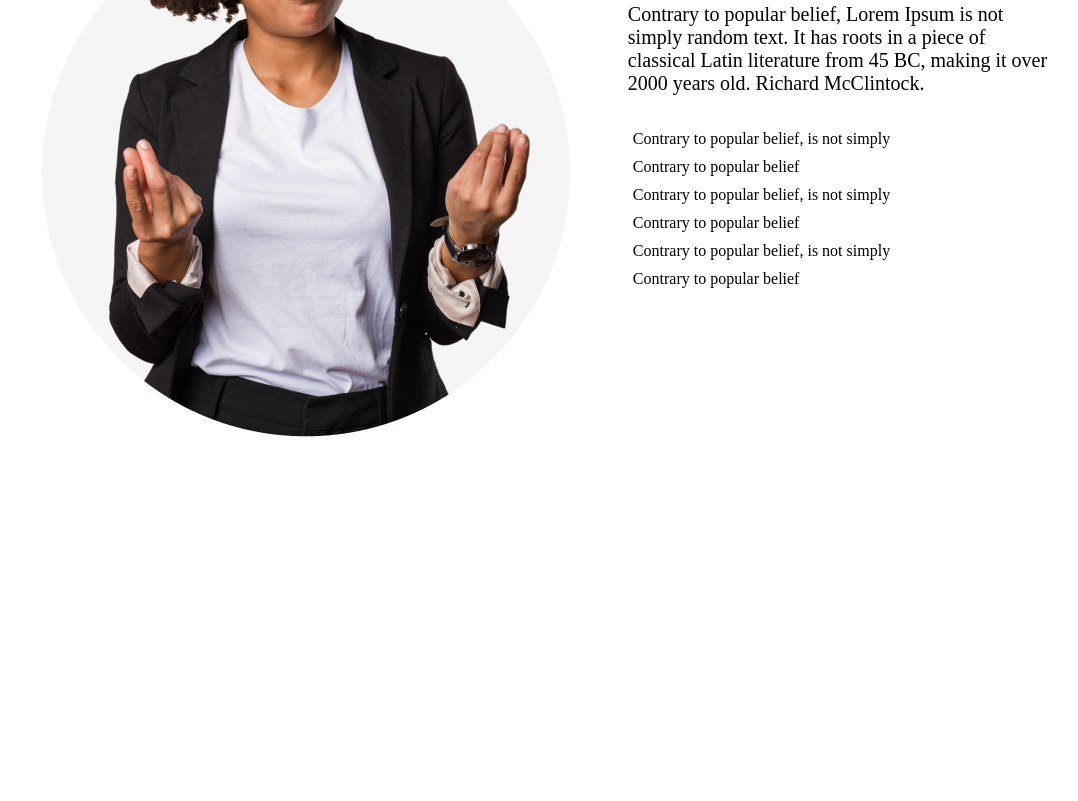
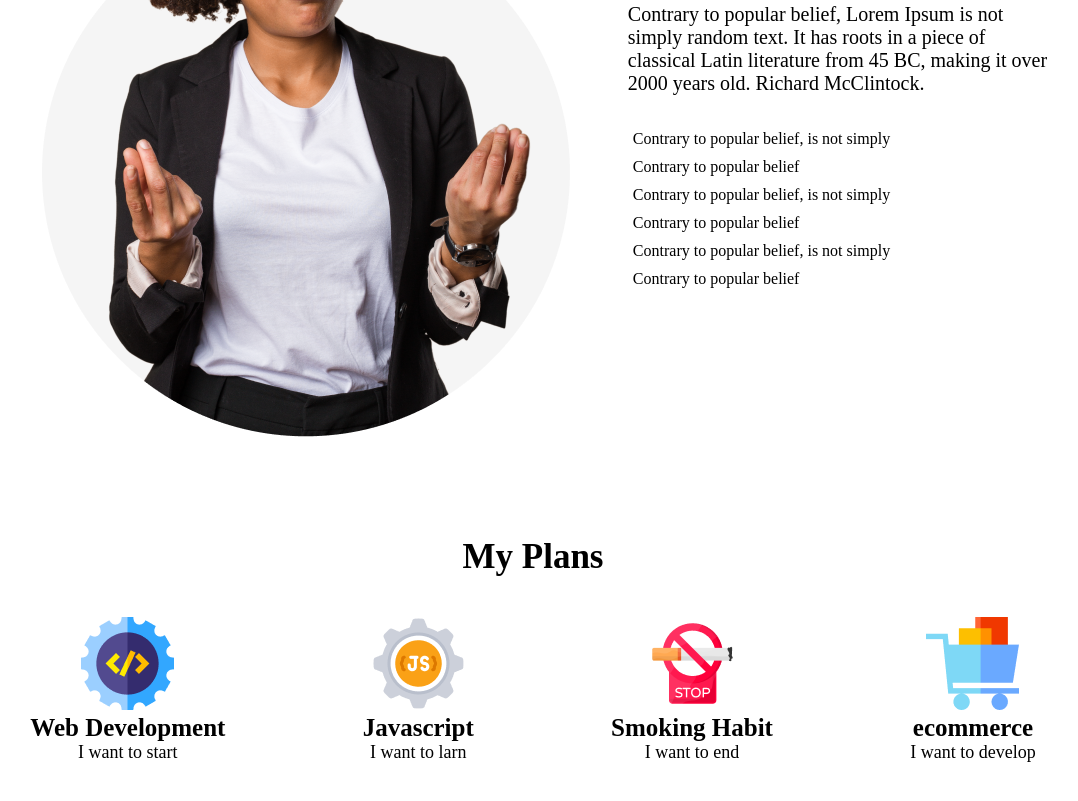
Before and after one commit to emranhe33/New-Year-2023, a plain HTML site: page index.html in a window 1280 px wide. Shown: the part 987-1788 px from the top of the page, without its empty margins (107-1185 px from the left). Before the commit the page ends 1424 px from the top, so only its background shows below. Drawn offline with Linux system fonts and the light colour scheme.

Commit message:
my plan add

```diff
--- a/index.html
+++ b/index.html
@@ -71,6 +71,37 @@
 
         <!-- My Plans  -->
 
+        <section class="my-plan-container">
+            <h2 class="plan-title">My Plans</h2>
+
+            <div class="plan-items">
+                <div class="item">
+                    <img src="images/icons/web.png" alt="">
+                    <h3>Web Development</h3>
+                    <p>I want to start</p>
+                </div>
+
+                <div class="item">
+                    <img src="images/icons/js.png" alt="">
+                    <h3> Javascript</h3>
+                    <p>I want to larn</p>
+                </div>
+
+                <div class="item">
+                    <img src="images/icons/smoke.png" alt="">
+                    <h3>Smoking Habit</h3>
+                    <p>I want to end</p>
+                </div>
+
+                <div class="item">
+                    <img src="images/icons/ecom.png" alt="">
+                    <h3>ecommerce</h3>
+                    <p>I want to develop</p>
+                </div>
+
+            </div>
+
+        </section>
 
 
     </main>
--- a/styles/style.css
+++ b/styles/style.css
@@ -90,3 +90,32 @@
 
 
 /* My Plans style */
+
+.my-plan-container{
+    margin: 100px 0;
+}
+
+.plan-title{
+text-align: center;
+margin-bottom: 40px;
+font-size: 35px;
+}
+
+.plan-items{
+display: flex;
+justify-content: space-evenly;
+/* border: 2px solid red; */
+}
+.item{
+    text-align: center;
+}
+.item h3 {
+    font-size: 25px;
+
+
+}
+.item p {
+    font-size: 18px;
+
+
+}
```
